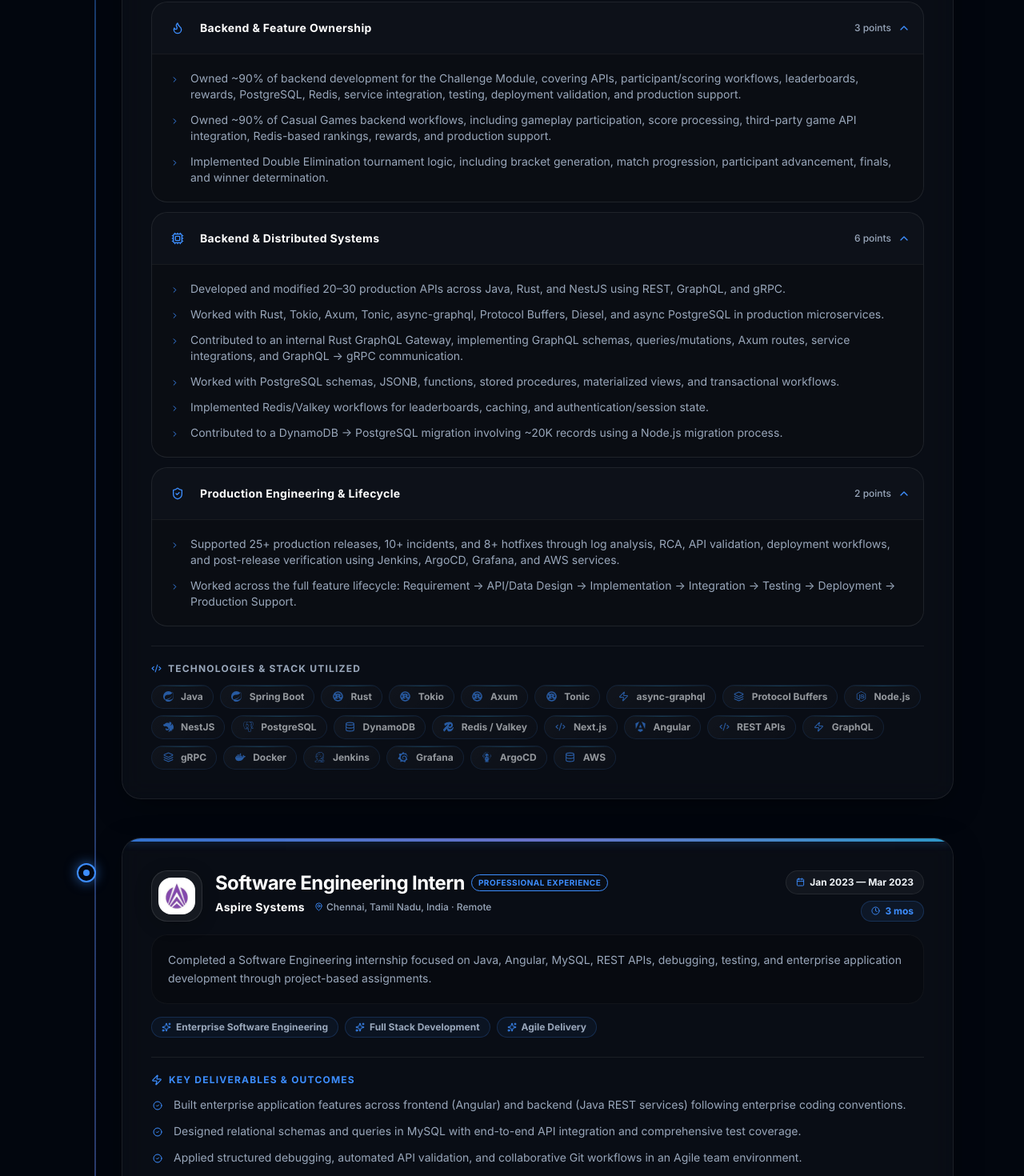
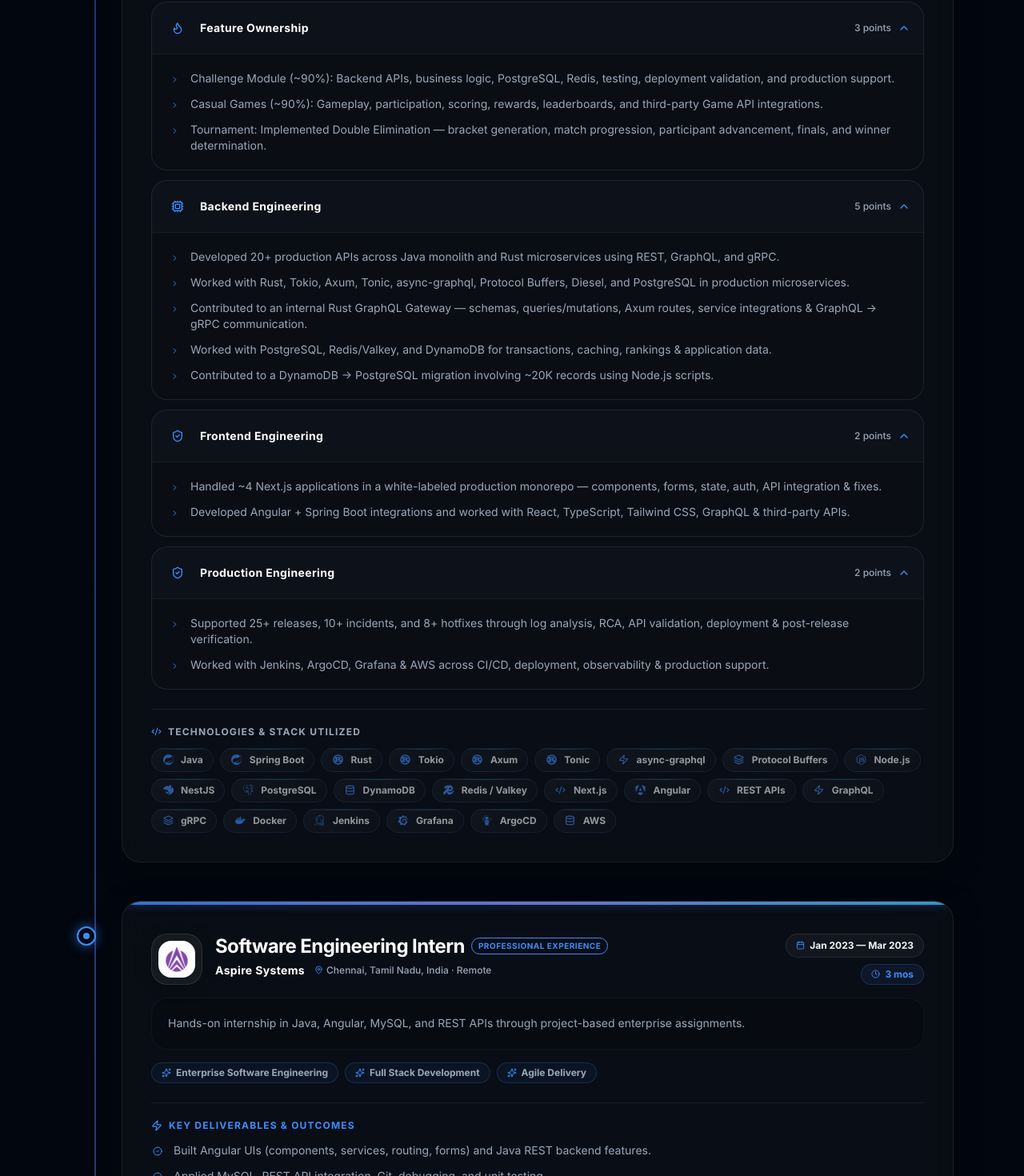
Before and after one commit to mdkdinesh2503/profile, a React (Vite) app: page /experience in a window 1280 px wide. Shown: the part 880-2350 px from the top of the page at 80% size. Built offline with nearby package versions, Linux system fonts and the light colour scheme; no server answers.

Commit message:
Resolved

```diff
--- a/src/content/blogs/access-token-vs-refresh-token.md
+++ b/src/content/blogs/access-token-vs-refresh-token.md
@@ -2,7 +2,7 @@
 title: "Why Applications Use Two Tokens Instead of One"
 date: "2026-09-09"
 summary: "Why do modern backends issue both an Access Token and a Refresh Token instead of one permanent key? Because convenience and security often pull in opposite directions."
-tags: ["Security", "Backend", "Auth"]
+tags: ["Auth", "Security"]
 image: "/blogs/access-token-vs-refresh-token.webp"
 imageAlt: "Cyberpunk visualization of dual key security: short-lived access token countdown and shielded refresh token rotation"
 readTime: 3
--- a/src/content/blogs/redis-beyond-the-cache.md
+++ b/src/content/blogs/redis-beyond-the-cache.md
@@ -2,7 +2,7 @@
 title: "Redis Is More Than a Cache"
 date: "2026-09-09"
 summary: "Most developers describe Redis in one sentence: 'Redis is a cache.' That's true — but it's only part of the story. Here's what Redis actually helps you solve."
-tags: ["Redis", "System Design"]
+tags: ["Redis"]
 image: "/blogs/redis-beyond-the-cache.webp"
 imageAlt: "Futuristic Redis in-memory database architecture with glowing data streams"
 readTime: 3
--- a/src/content/blogs/rest-vs-graphql.md
+++ b/src/content/blogs/rest-vs-graphql.md
@@ -2,7 +2,7 @@
 title: "REST or GraphQL? Ask the Right Question First."
 date: "2026-09-09"
 summary: "Choosing between REST and GraphQL shouldn't be based on popularity. They solve API communication differently — here's how to think about the trade-offs."
-tags: ["System Design", "API Design"]
+tags: [ "REST", "GraphQL"]
 image: "/blogs/rest-vs-graphql.webp"
 imageAlt: "Futuristic illustration contrasting REST API endpoints and GraphQL hub"
 readTime: 3
--- a/src/data/experience.ts
+++ b/src/data/experience.ts
@@ -127,7 +127,7 @@
     startDate: "Aug 2024",
     endDate: "May 2026",
     summary:
-      "Worked on a production gaming platform serving 20K+ registered users, contributing to its evolution from a Java/Spring Boot monolith toward high-performance Rust-based microservices.",
+      "Built and supported production systems for a gaming platform serving 20K+ registered users, working across Java/Spring Boot, Rust microservices, PostgreSQL, Redis, DynamoDB, GraphQL, gRPC, and AWS.",
     techStack: [
       "Java",
       "Spring Boot",
@@ -155,38 +155,44 @@
     ],
     highlights: [
       {
-        title: "Backend & Feature Ownership",
+        title: "Feature Ownership",
         points: [
-          "Owned ~90% of backend development for the Challenge Module, covering APIs, participant/scoring workflows, leaderboards, rewards, PostgreSQL, Redis, service integration, testing, deployment validation, and production support.",
-          "Owned ~90% of Casual Games backend workflows, including gameplay participation, score processing, third-party game API integration, Redis-based rankings, rewards, and production support.",
-          "Implemented Double Elimination tournament logic, including bracket generation, match progression, participant advancement, finals, and winner determination.",
+          "Challenge Module (~90%): Backend APIs, business logic, PostgreSQL, Redis, testing, deployment validation, and production support.",
+          "Casual Games (~90%): Gameplay, participation, scoring, rewards, leaderboards, and third-party Game API integrations.",
+          "Tournament: Implemented Double Elimination — bracket generation, match progression, participant advancement, finals, and winner determination.",
         ],
       },
       {
-        title: "Backend & Distributed Systems",
+        title: "Backend Engineering",
         points: [
-          "Developed and modified 20–30 production APIs across Java, Rust, and NestJS using REST, GraphQL, and gRPC.",
-          "Worked with Rust, Tokio, Axum, Tonic, async-graphql, Protocol Buffers, Diesel, and async PostgreSQL in production microservices.",
-          "Contributed to an internal Rust GraphQL Gateway, implementing GraphQL schemas, queries/mutations, Axum routes, service integrations, and GraphQL → gRPC communication.",
-          "Worked with PostgreSQL schemas, JSONB, functions, stored procedures, materialized views, and transactional workflows.",
-          "Implemented Redis/Valkey workflows for leaderboards, caching, and authentication/session state.",
-          "Contributed to a DynamoDB → PostgreSQL migration involving ~20K records using a Node.js migration process.",
+          "Developed 20+ production APIs across Java monolith and Rust microservices using REST, GraphQL, and gRPC.",
+          "Worked with Rust, Tokio, Axum, Tonic, async-graphql, Protocol Buffers, Diesel, and PostgreSQL in production microservices.",
+          "Contributed to an internal Rust GraphQL Gateway — schemas, queries/mutations, Axum routes, service integrations & GraphQL → gRPC communication.",
+          "Worked with PostgreSQL, Redis/Valkey, and DynamoDB for transactions, caching, rankings & application data.",
+          "Contributed to a DynamoDB → PostgreSQL migration involving ~20K records using Node.js scripts.",
         ],
       },
       {
-        title: "Production Engineering & Lifecycle",
+        title: "Frontend Engineering",
         points: [
-          "Supported 25+ production releases, 10+ incidents, and 8+ hotfixes through log analysis, RCA, API validation, deployment workflows, and post-release verification using Jenkins, ArgoCD, Grafana, and AWS services.",
-          "Worked across the full feature lifecycle: Requirement → API/Data Design → Implementation → Integration → Testing → Deployment → Production Support.",
+          "Handled ~4 Next.js applications in a white-labeled production monorepo — components, forms, state, auth, API integration & fixes.",
+          "Developed Angular + Spring Boot integrations and worked with React, TypeScript, Tailwind CSS, GraphQL & third-party APIs.",
+        ],
+      },
+      {
+        title: "Production Engineering",
+        points: [
+          "Supported 25+ releases, 10+ incidents, and 8+ hotfixes through log analysis, RCA, API validation, deployment & post-release verification.",
+          "Worked with Jenkins, ArgoCD, Grafana & AWS across CI/CD, deployment, observability & production support.",
         ],
       },
     ],
     outcomes: [
-      "Owned ~90% backend development for Challenge & Casual Games modules serving 20K+ users.",
-      "Designed and deployed 20–30 production APIs across Rust (Axum/Tonic), Java (Spring Boot), and NestJS with gRPC and GraphQL.",
-      "Engineered complex Double Elimination tournament bracket logic and automated match progression workflows.",
-      "Implemented high-throughput Redis/Valkey caching & real-time leaderboards, plus executed DynamoDB → PostgreSQL data migration.",
-      "Maintained 99.9% release stability across 25+ deployments, 10+ incident RCAs, and 8+ production hotfixes.",
+      "Owned ~90% backend for Challenge & Casual Games modules serving 20K+ users.",
+      "Built 20+ production APIs across Rust (Axum/Tonic), Java (Spring Boot), and NestJS using REST, GraphQL, and gRPC.",
+      "Implemented Double Elimination tournament logic, Redis leaderboards, and DynamoDB → PostgreSQL migration.",
+      "Handled ~4 Next.js apps in a white-labeled monorepo plus Angular + Spring Boot integrations.",
+      "Supported 25+ releases, 10+ incidents & 8+ hotfixes using Jenkins, ArgoCD, Grafana, and AWS.",
     ],
   },
   {
@@ -203,7 +209,7 @@
     startDate: "Jan 2023",
     endDate: "Mar 2023",
     summary:
-      "Completed a Software Engineering internship focused on Java, Angular, MySQL, REST APIs, debugging, testing, and enterprise application development through project-based assignments.",
+      "Hands-on internship in Java, Angular, MySQL, and REST APIs through project-based enterprise assignments.",
     techStack: [
       "Java",
       "Angular",
@@ -216,9 +222,8 @@
       "Agile / Scrum",
     ],
     outcomes: [
-      "Built enterprise application features across frontend (Angular) and backend (Java REST services) following enterprise coding conventions.",
-      "Designed relational schemas and queries in MySQL with end-to-end API integration and comprehensive test coverage.",
-      "Applied structured debugging, automated API validation, and collaborative Git workflows in an Agile team environment.",
+      "Built Angular UIs (components, services, routing, forms) and Java REST backend features.",
+      "Applied MySQL, REST API integration, Git, debugging, and unit testing.",
     ],
   },
   {
@@ -236,7 +241,7 @@
     endDate: "Jul 2024",
     timeframe: "1 yr 8 mos",
     summary:
-      "Completed enterprise software engineering training across multiple phases through mentor-guided development, architectural deep-dives, and project-based assignments.",
+      "Multi-phase enterprise engineering training through mentor-guided development and project-based assignments.",
     techStack: [
       "Java",
       "Spring Boot",
@@ -263,26 +268,23 @@
     ],
     highlights: [
       {
-        title: "Advanced Training (Apr 2023 - Jul 2024 · 1 yr 4 mos)",
+        title: "Advanced Phase (Apr 2023 – Jul 2024)",
         points: [
-          "Completed enterprise software engineering training through mentor-guided development and project-based assignments using Java, Spring Boot, Angular, Node.js, MySQL, and REST APIs.",
-          "Built application features across frontend, backend, and relational database layers.",
-          "Applied OOP, layered architecture, API integration, Git, debugging, API testing, and Agile development practices.",
-          "Participated in requirement discussions, implementation, code reviews, debugging, and iterative application improvements.",
+          "Trained via mentor-led projects in Java, Spring Boot, Angular, Node.js, MySQL, and REST APIs.",
+          "Applied OOP, layered architecture, Git, debugging, and API testing.",
+          "Joined requirement discussions, code reviews, and iterative delivery.",
         ],
       },
       {
-        title: "Foundational Training (Sep 2022 - Dec 2022 · 4 mos)",
+        title: "Foundational Phase (Sep 2022 – Dec 2022)",
         points: [
-          "Built foundational software engineering skills through structured training in Java, application development, databases, Git, and software development practices.",
-          "Applied core OOP principles, clean code patterns, and relational database normalization to academic & simulated enterprise scenarios.",
+          "Built foundational skills in Java, OOP, MySQL, Git, and software development practices.",
         ],
       },
     ],
     outcomes: [
-      "Mastered Java, Spring Boot, Angular, Node.js, and relational database design through intensive mentor-guided training.",
-      "Constructed multi-tiered enterprise applications following clean architecture, REST standards, and SOLID principles.",
-      "Participated in active requirement grooming, architectural reviews, automated test writing, and iterative code refactoring.",
+      "Trained in Java, Spring Boot, Angular, Node.js, and MySQL via structured project assignments.",
+      "Applied OOP, REST APIs, layered architecture, Git, and Agile delivery practices.",
     ],
   },
 ];
--- a/src/data/profile.ts
+++ b/src/data/profile.ts
@@ -24,7 +24,7 @@
       "Engineering the unseen logic behind flawless digital experiences.",
     subhead:
       "I transform complex business rules into lightning-fast, scalable infrastructure. Currently orchestrating data and microservices to deliver seamless interactions for thousands of concurrent users.",
-    yearsExperience: getYearsExperience(experience, true, true),
+    yearsExperience: getYearsExperience(experience, true, false),
   },
 
   links: {
--- a/src/pages/HomePage.tsx
+++ b/src/pages/HomePage.tsx
@@ -559,7 +559,7 @@
                       <ArrowRight size={16} aria-hidden className="transition-transform group-hover:translate-x-0.5" />
                     </ButtonLink>
                     <a
-                      href={`mailto:${profile.email}`}
+                      href={`mailto:${profile.email}?subject=${encodeURIComponent("Hello Dinesh, let's connect!")}&body=${encodeURIComponent("Hi Dinesh,\n\nI came across your portfolio and wanted to reach out regarding [collaboration / project inquiry / opportunity].\n\nLooking forward to hearing from you!\n\nBest regards,\n[Portfolio Visitor]")}`}
                       className="group relative inline-flex w-full sm:w-auto items-center justify-center gap-2 rounded-xl px-7 py-3.5 text-sm font-bold text-white transition-all duration-300 hover:-translate-y-0.5"
                       style={{
                         background: "rgba(255,255,255,0.04)",
--- a/src/pages/NotFoundPage.tsx
+++ b/src/pages/NotFoundPage.tsx
@@ -210,18 +210,7 @@
   const [termVisible, setTermVisible] = useState(false);
   const [visibleLines, setVisibleLines] = useState(0);
 
-  // Disable document scroll while on 404 page
-  useEffect(() => {
-    const prevOverflow = document.body.style.overflow;
-    const prevHtmlOverflow = document.documentElement.style.overflow;
-    document.body.style.overflow = "hidden";
-    document.documentElement.style.overflow = "hidden";
 
-    return () => {
-      document.body.style.overflow = prevOverflow;
-      document.documentElement.style.overflow = prevHtmlOverflow;
-    };
-  }, []);
 
   // Reveal terminal log lines one by one
   useEffect(() => {
@@ -244,7 +233,7 @@
   };
 
   return (
-    <section className="relative flex h-dvh min-h-dvh max-h-dvh w-full flex-col items-center justify-center overflow-hidden px-4 py-2 select-none">
+    <section className="relative flex min-h-dvh w-full flex-col items-center justify-center overflow-x-hidden px-4 py-8 sm:py-12 select-none">
       <PageMeta
         title="Page Not Found"
         description="This page doesn't exist. Back to Dinesh Kumar M's software engineering portfolio."
@@ -486,13 +475,13 @@
           {/* ── CTA buttons ── */}
           <motion.div
             variants={fadeUp}
-            className="mt-8 flex flex-wrap items-center justify-center gap-3"
+            className="mt-6 sm:mt-8 flex flex-col sm:flex-row items-center justify-center gap-3 w-full sm:w-auto"
           >
             {/* Primary */}
             <ParallaxContainer depth={0.5}>
               <Link
                 to="/"
-                className="group inline-flex items-center gap-2 rounded-xl px-6 py-3 text-sm font-semibold text-white transition-all duration-200 hover:-translate-y-0.5 btn-shine-wrap"
+                className="group inline-flex w-full sm:w-auto justify-center items-center gap-2 rounded-xl px-6 py-3 text-sm font-semibold text-white transition-all duration-200 hover:-translate-y-0.5 btn-shine-wrap"
                 style={{
                   background: "linear-gradient(135deg, #3d8eff, #818cf8)",
                   boxShadow: "0 4px 24px rgba(61,142,255,0.3)",
@@ -507,7 +496,7 @@
             {/* Ghost explore */}
             <Link
               to="/projects"
-              className="inline-flex items-center gap-2 rounded-xl border px-5 py-3 text-sm font-medium text-muted-1 transition-all duration-200 hover:text-primary"
+              className="inline-flex w-full sm:w-auto justify-center items-center gap-2 rounded-xl border px-5 py-3 text-sm font-medium text-muted-1 transition-all duration-200 hover:text-primary"
               style={{
                 background: "rgba(255,255,255,0.03)",
                 borderColor: "rgba(255,255,255,0.09)",
@@ -528,13 +517,13 @@
           {/* ── Quick nav grid ── */}
           <motion.div
             variants={fadeUp}
-            className="mt-8 grid grid-cols-5 gap-2 w-full max-w-xs"
+            className="mt-6 sm:mt-8 grid grid-cols-5 gap-1.5 sm:gap-2 w-full max-w-xs"
           >
             {NAV_LINKS.map(({ to, label, icon: Icon }) => (
               <Link
                 key={to}
                 to={to}
-                className="group flex flex-col items-center gap-1.5 rounded-xl py-3 transition-all duration-200"
+                className="group flex flex-col items-center gap-1.5 rounded-xl py-2.5 sm:py-3 transition-all duration-200"
                 style={{
                   background: "rgba(255,255,255,0.03)",
                   border: "1px solid rgba(255,255,255,0.06)",
@@ -559,7 +548,7 @@
           {/* ── Dev hint ── */}
           <motion.p
             variants={fadeUp}
-            className="mt-8 font-mono text-[10px] text-white/20"
+            className="mt-6 sm:mt-8 font-mono text-[10px] text-white/20"
           >
             location.pathname → 404 ∙ error: ROUTE_NOT_FOUND
           </motion.p>
--- a/src/router/AnimatedRoutes.tsx
+++ b/src/router/AnimatedRoutes.tsx
@@ -123,10 +123,10 @@
         <Route
           path="*"
           element={
-            <div className="relative flex min-h-dvh h-dvh flex-col overflow-hidden bg-[#02060e] text-slate-100 selection:bg-primary/30 selection:text-white">
-              <main className="flex-1 flex flex-col items-center justify-center overflow-hidden">
+            <div className="relative flex min-h-dvh flex-col bg-[#02060e] text-slate-100 selection:bg-primary/30 selection:text-white">
+              <main className="flex-1 flex flex-col items-center justify-center w-full">
                 <Suspense fallback={<PageFallback />}>
-                  <PageTransition>
+                  <PageTransition className="w-full flex-1 flex flex-col items-center justify-center">
                     <NotFoundPage />
                   </PageTransition>
                 </Suspense>
--- a/src/shared/motion/PageTransition.tsx
+++ b/src/shared/motion/PageTransition.tsx
@@ -7,7 +7,12 @@
   exit: { opacity: 0, y: 8 },
 };
 
-export function PageTransition({ children }: PropsWithChildren) {
+type PageTransitionProps = PropsWithChildren<{
+  className?: string;
+  style?: React.CSSProperties;
+}>;
+
+export function PageTransition({ children, className, style }: PageTransitionProps) {
   return (
     <motion.div
       initial="initial"
@@ -15,6 +20,8 @@
       exit="exit"
       variants={pageVariants}
       transition={{ duration: 0.28, ease: [0.22, 1, 0.36, 1] }}
+      className={className}
+      style={style}
     >
       {children}
     </motion.div>
```
Also changed, not shown: src/content/blogs/my-journey.md (+0 -69 lines).
